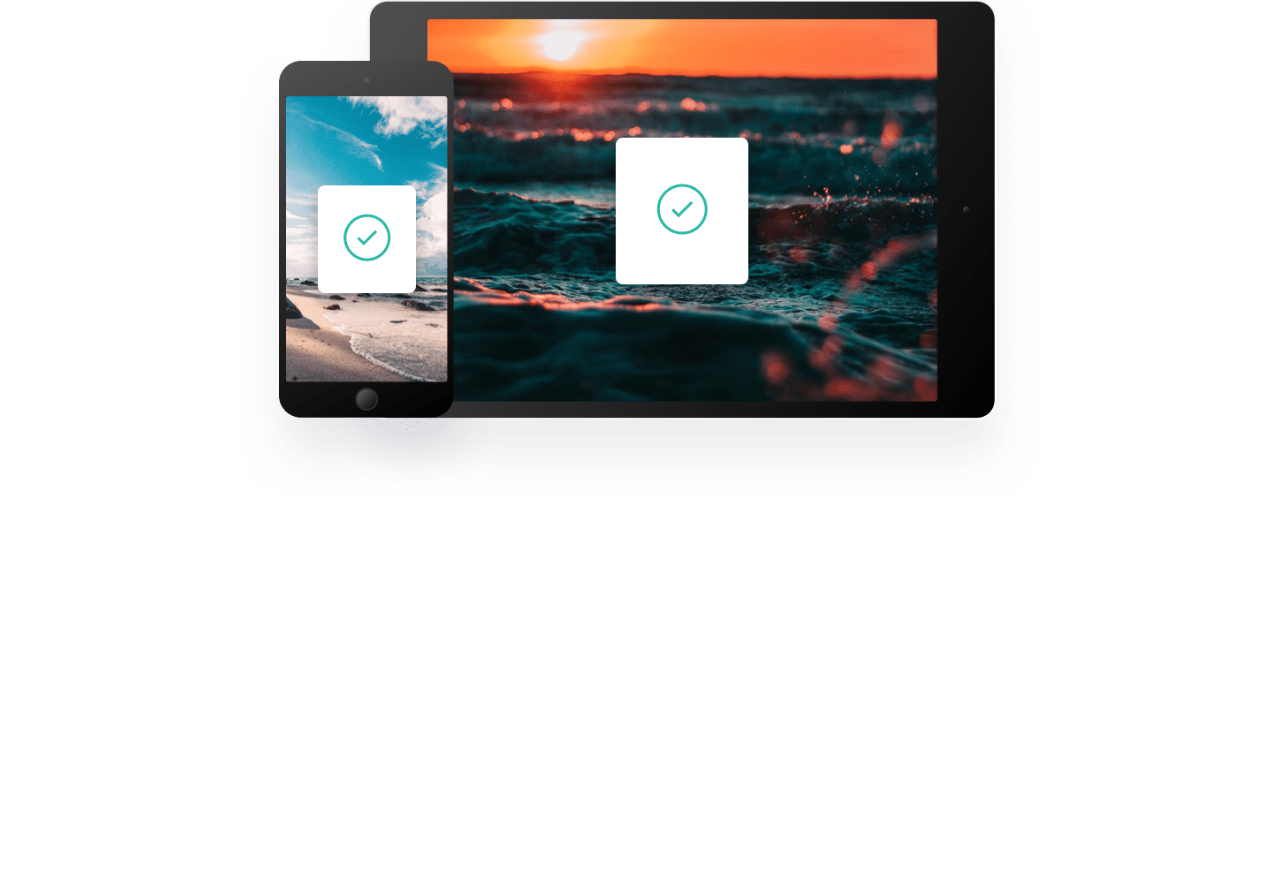
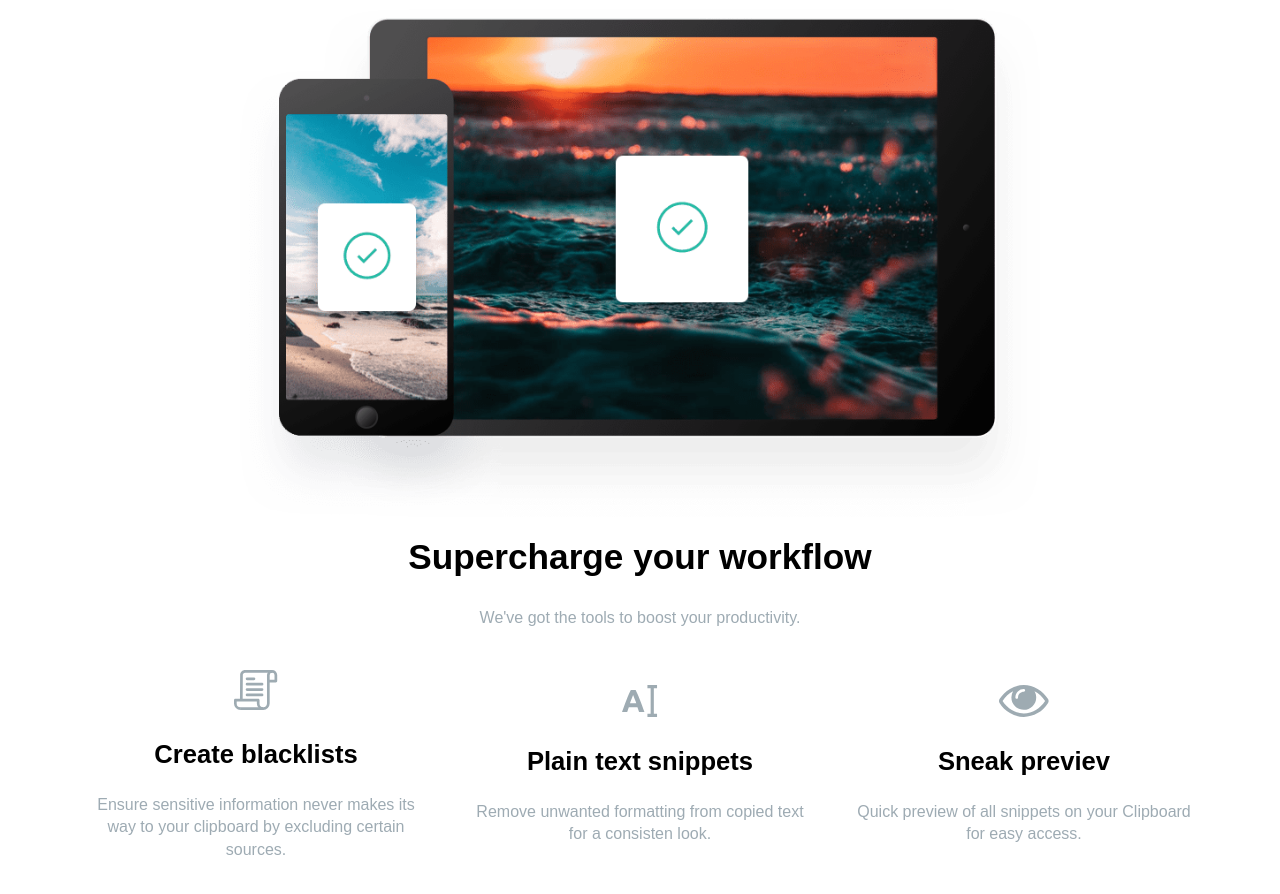
Before and after one commit to BrakemySilent/Clipboard-LandingPage-FrontEndMentor, a plain HTML site: page index.html in a window 1280 px wide. Shown: the part 1404-2298 px from the top of the page. Before the commit the page ends 1923 px from the top, so only its background shows below. Drawn offline with Linux system fonts and the light colour scheme; a web font is replaced by a local one.

Commit message:
Create offer section and added all responsive styles

```diff
--- a/SASS/_component.scss
+++ b/SASS/_component.scss
@@ -16,6 +16,7 @@ p {
 	font-size: 0.8rem;
 	line-height: 1.4rem;
 	color: colors.$grayisch;
+	margin-bottom: 20px;
 }
 
 .wrapper {
@@ -49,6 +50,17 @@ p {
 			align-items: center;
 			margin: 15px;
 		}
+	}
+}
+
+.offer {
+	&__box {
+		display: flex;
+		flex-direction: column;
+		align-items: center;
+		justify-content: center;
+		width: 100%;
+		margin-top: 20px;
 	}
 }
 
@@ -111,4 +123,18 @@ p {
 		letter-spacing: 2px;
 		cursor: pointer;
 	}
+
+	.offer {
+		&__box {
+			flex-direction: row;
+
+			&-item {
+				display: flex;
+				flex-direction: column;
+				justify-content: space-between;
+				gap: 10px;
+				margin: 0 20px;
+			}
+		}
+	}
 }
--- a/SASS/main.scss
+++ b/SASS/main.scss
@@ -90,6 +90,16 @@ body {
 	&__img {
 		width: 100%;
 		margin-top: 30px;
+	}
+}
+
+// Section Offer
+
+.offer {
+	&__box {
+		&-icon {
+			margin-bottom: 20px;
+		}
 	}
 }
 
@@ -209,7 +219,7 @@ body {
 			&-img {
 				grid-column: 1/2;
 				grid-row: 1/4;
-				width: 100%;
+				width: 500px;
 				margin: auto 15px;
 			}
 
@@ -243,4 +253,8 @@ body {
 			width: 125%;
 		}
 	}
+
+	.offer {
+
+	}
 }
--- a/index.html
+++ b/index.html
@@ -64,6 +64,31 @@
     </div>
   </section>
 
+
+  <section class="offer">
+    <div class="wrapper wrapper__big">
+      <h1 class="offer__heading">Supercharge your workflow</h1>
+      <p class="offer__description">We've got the tools to boost your productivity.</p>
+      <div class="offer__box">
+        <div class="offer__box offer__box-item">
+          <img src="./images/icon-blacklist.svg" alt="blacklist" class="offer__box-icon">
+          <h2 class="offer__box-title">Create blacklists</h2>
+          <p class="offer__box-text">Ensure sensitive information never makes its way to your clipboard by excluding
+            certain sources.</p>
+        </div>
+        <div class="offer__box offer__box-item">
+          <img src="./images/icon-text.svg" alt="blacklist" class="offer__box-icon">
+          <h2 class="offer__box-title">Plain text snippets</h2>
+          <p class="offer__box-text">Remove unwanted formatting from copied text for a consisten look.</p>
+        </div>
+        <div class="offer__box offer__box-item">
+          <img src="./images/icon-preview.svg" alt="blacklist" class="offer__box-icon">
+          <h2 class="offer__box-title">Sneak previev</h2>
+          <p class="offer__box-text">Quick preview of all snippets on your Clipboard for easy access.</p>
+        </div>
+      </div>
+    </div>
+  </section>
 </body>
 
 </html>
```
Also changed, not shown: css/main.css, 1 other file.
